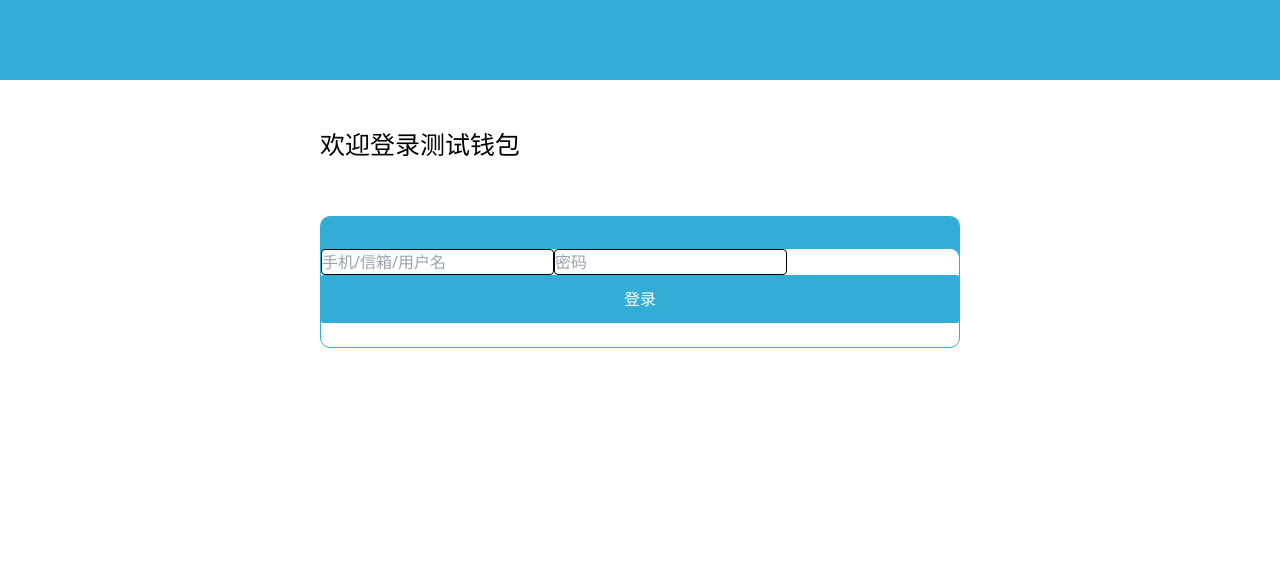
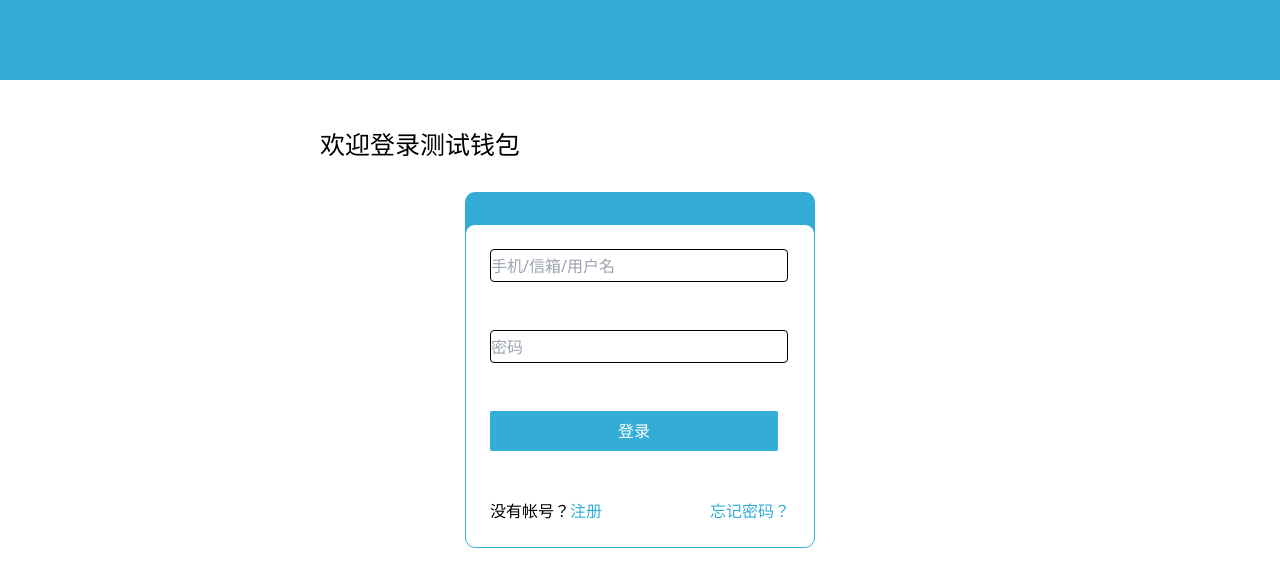
Before and after one commit to katelove/wallet, a Vue app: page / in a window 1280 px wide. Shown: the top 586 px of the page. Built offline with nearby package versions, Linux system fonts and the light colour scheme.

Commit message:
modify login function

```diff
--- a/src/components/BlueContainer.vue
+++ b/src/components/BlueContainer.vue
@@ -1,14 +1,14 @@
 <template lang="">
-    <div class="relative mt-20">
+    <div class="relative mt-14">
         <div
-            class="text-25px text-white rounded-10px bg-melancholyBlue text-center	absolute h-65px w-full pt-2"
+            class="text-25px text-white rounded-10px bg-melancholyBlue text-center	absolute h-65px w-86 pt-2"
             :class="[title ? '-top-12' : '-top-8']"
         >
             {{title}}
         </div>
 
         <div
-            class="rounded-10px border border-melancholyBlue min-h-100px relative bg-white"
+            class="rounded-10px border border-melancholyBlue min-h-100px relative bg-white w-86"
             v-bind="$attrs"
         >
             <slot></slot>
--- a/src/components/Login.vue
+++ b/src/components/Login.vue
@@ -1,10 +1,14 @@
 <template>
   <div>
     <Title class="w-full h-12" heading="欢迎登录测试钱包"></Title>
-    <BlueContainer title="">
-        <Input placeholder="手机/信箱/用户名"/>
-        <Input placeholder="密码"/>
-        <Button class="w-full h-12">登录</Button>
+    <BlueContainer title="" class="flex items-center flex-col">
+      <Input class="w-75 h-8.5 m-6" placeholder="手机/信箱/用户名" />
+      <Input class="w-75 h-8.5 m-6" placeholder="密码" />
+      <Button class="w-72 h-10 m-6">登录</Button>
+      <div class="flex justify-between m-6">
+        <p>没有帐号？<span class="text-melancholyBlue">注册</span></p>
+        <p class="text-melancholyBlue">忘记密码？</p>
+      </div>
     </BlueContainer>
   </div>
 </template>
@@ -12,16 +16,15 @@
 <script>
 import Title from "../components/Title.vue";
 import BlueContainer from "../components/BlueContainer.vue";
-import Input from "../components/Input.vue"
-import Button from "../components/Button.vue"
-
+import Input from "../components/Input.vue";
+import Button from "../components/Button.vue";
 
 export default {
   components: {
     Title,
     BlueContainer,
     Input,
-    Button
+    Button,
   },
 };
 </script>
--- a/tailwind.config.js
+++ b/tailwind.config.js
@@ -35,6 +35,10 @@ module.exports = {
 			},
       fontFamily:{
         'sans':['Noto Sans']
+      },spacing:{
+        '8.5':'2.063rem',
+        '75':'18.625rem',
+        '86':'21.875rem'
       }
 		},
 	},
```
